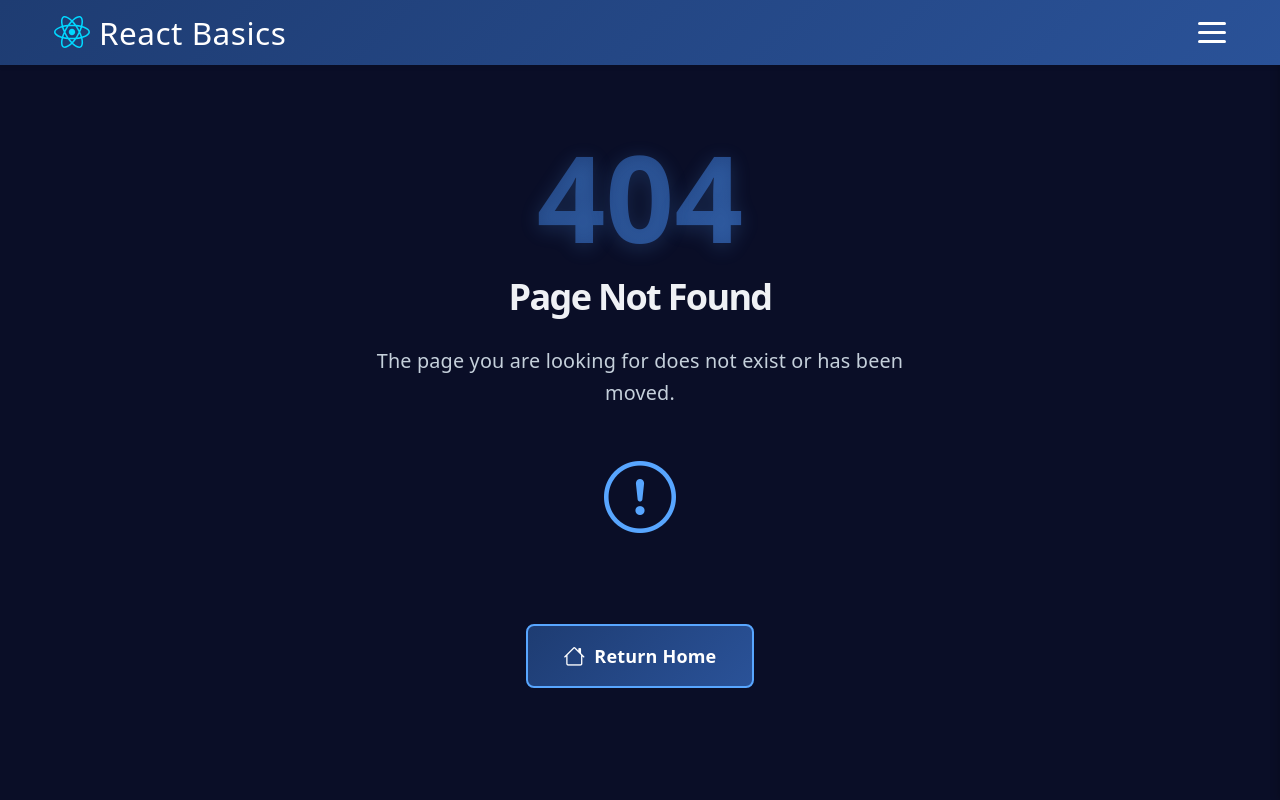
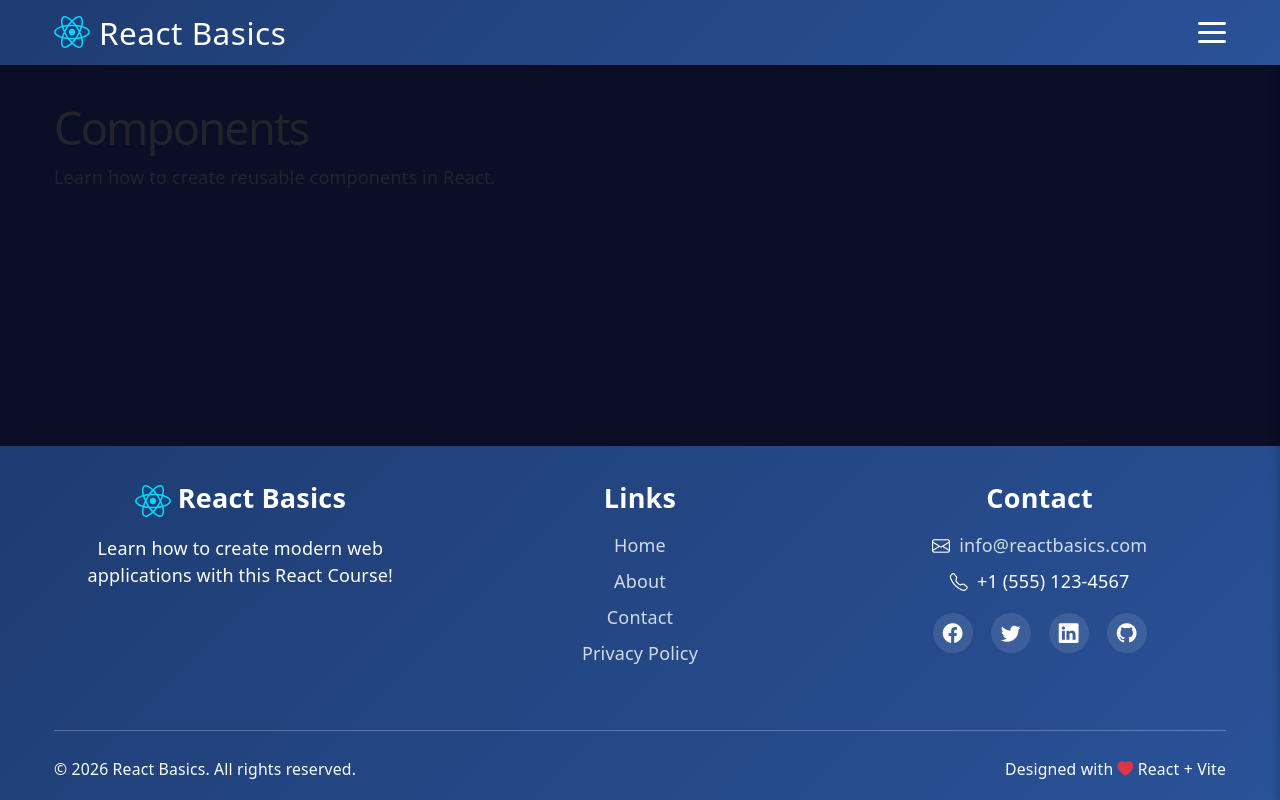
Before and after one commit to BrianEsquivel-hexaware/React-Basics, a React (Vite) app: page /section3 in a window 1280 px wide. Shown: the top 800 px of the page. Built offline with nearby package versions, Linux system fonts and the light colour scheme.

Commit message:
Section 3 page component created

```diff
--- a/src/pages/section2/Section2.tsx
+++ b/src/pages/section2/Section2.tsx
@@ -42,6 +42,7 @@ function Section2() {
   return (
     <div className="section2">
       <h1>Introduction to React</h1>
+      <p>Learn what is JavaScript & TypeScript. And how to create your first React application using Vite.</p>
 
       {/* JavaScript Section */}
       <section className="section-content">
--- /dev/null
+++ b/src/pages/section3/Section3.tsx
@@ -0,0 +1,12 @@
+import "./Section3.css";
+
+function Section3() {
+  return (
+    <div className="section3">
+      <h1>Components</h1>
+      <p>Learn how to create reusable components in React.</p>
+    </div>
+  );
+}
+
+export default Section3;
```
Also changed, not shown: src/routes/index.tsx (+6 -1 lines), src/pages/section3/Section3.css (added).
